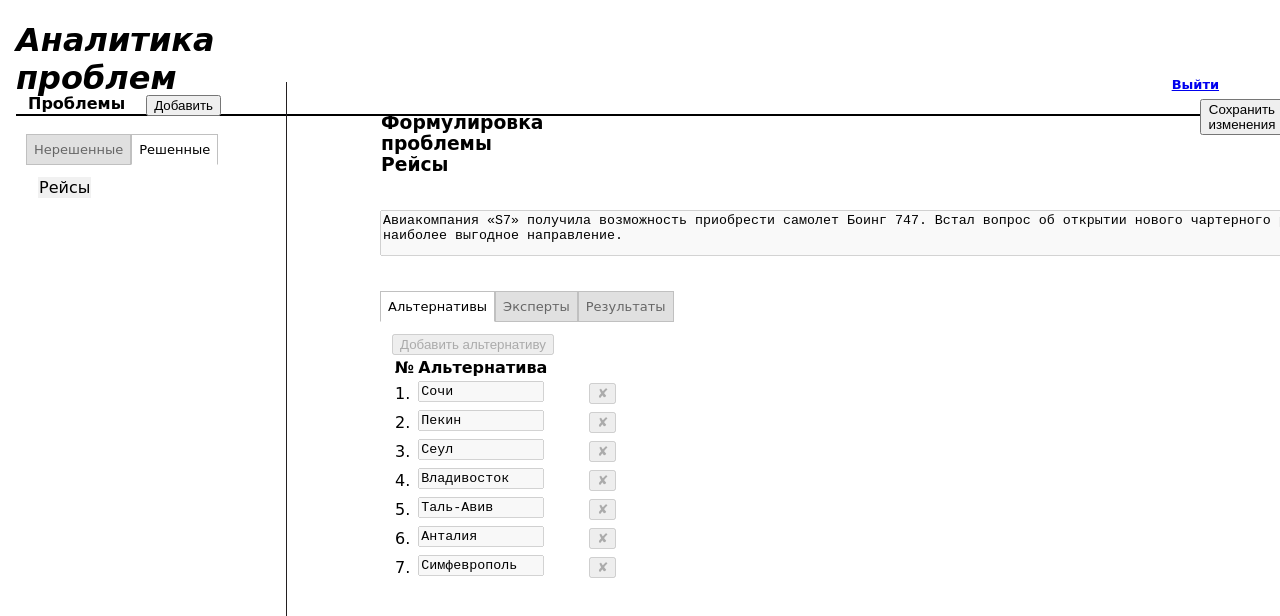
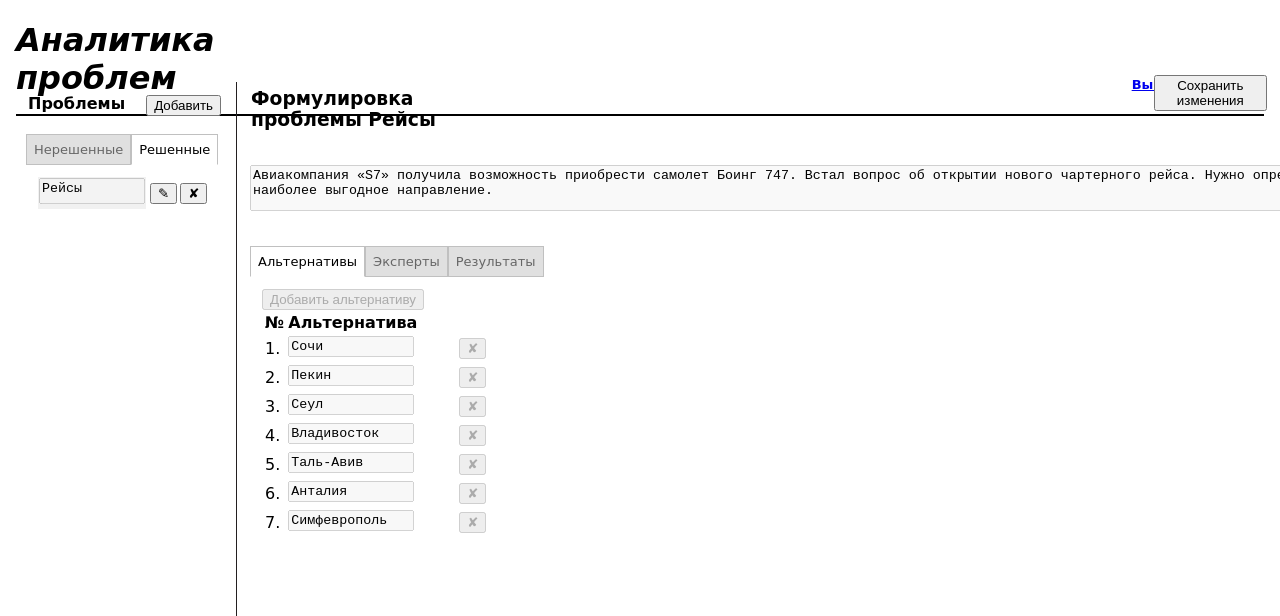
Before and after one commit to toqich/SA, a React (Create React App) app: page / in a window 1280 px wide. Both pictures are taken after a click on the label "Решенные". Shown: the top 616 px of the page. Built offline with nearby package versions, Linux system fonts and the light colour scheme.

Commit message:
аналитик итог

```diff
--- a/src/App.css
+++ b/src/App.css
@@ -10,7 +10,6 @@
 .tabs { width: 100%; padding-top: 15px; margin: 0 auto; }
 .tabs>input[type=radio] { display: none; }
 .tabs>div {
-    /*display: none;*/
     padding: 12px;
     /* border: 1px solid #C0C0C0; */
     background: #FFFFFF;
@@ -30,15 +29,6 @@
     border-bottom: 1px solid #FFFFFF;
     background: #FFFFFF;
 }
-/*#tab_1:checked ~ #txt_1,*/
-/*#tab_2:checked ~ #txt_2 { display: block; }*/
-/*#tab_3:checked ~ #txt_3,*/
-/*#tab_4:checked ~ #txt_4,*/
-/*#tab_5:checked ~ #txt_5 { display: block; }*/
-/*#tab_6:checked ~ #txt_6,*/
-/*#tab_7:checked ~ #txt_7 { display: block; }*/
-
-
 .d1{
   position: relative; /* Относительное позиционирование */
   top: 82px; /* Расстояние от верхнего края */
@@ -65,11 +55,6 @@
 .sidebar2, .content2 { position: absolute; }
 .sidebar, .content { overflow: auto; padding: 10px; }
 .sidebar2, .content2 { overflow: auto; padding: 10px; }
-.sidebar3, .content3 {
-  overflow: auto;
-  padding: 10px;
-  position: absolute;
-}
 .header {
  text-align: right;
  padding-right: 10px;
@@ -89,7 +74,7 @@
 }
 .content {
  top: 58px;
- left: 220px;
+ left: 240px;
  bottom: 0; right: 0;
 }
 .sidebar2 {
@@ -114,19 +99,6 @@ height: 16px;
 width: 120px;
 resize: none;
 }
-.sidebar3 {
-  top: 375px;
-  left: 1104px;
-  width: 240px;
-  border-left: 2px solid #231F20;
-  border-top: 2px solid #231F20;
-  /* top: 82px; */
-  bottom: 0;
-  text-align: left;
-}
-.content3 {
- top: 400px;
-}
 
 .shrift{
   font-family: "Comic Sans MS";
--- a/src/App.js
+++ b/src/App.js
@@ -10,7 +10,7 @@ function App() {
     <body className="shrift">
     <div className="">
       <h1 style={{ paddingBottom: "17px", borderBottom: "2px solid" }}><i>Аналитика проблем</i><small
-        style={{ fontSize: "13px", marginLeft: "995px" }}><a href="URL">Выйти</a></small></h1>
+        style={{ fontSize: "13px", marginLeft: "955px" }}><a href="URL">Выйти</a></small></h1>
 
     </div>
     <div className="sidebar">
@@ -46,7 +46,14 @@ function App() {
         <div id="txt_2">
           <tbody>
           <tr>
-            <td bgcolor="#f1f1f1">Рейсы</td>
+            <td bgcolor="#f1f1f1"><textarea className="norm_text" style={{ height: 20, width: 100, resize: "none" }}
+                                            disabled="true">Рейсы</textarea></td>
+            <td>
+              <button style={{ marginLeft: "3px" }}>&#9998;</button>
+            </td>
+            <td>
+              <button style={{ marginLeft: "1px" }}>&#10008;</button>
+            </td>
           </tr>
           </tbody>
         </div>
@@ -257,6 +264,7 @@ function App() {
             </tr>
             </tbody>
           </table>
+          <button  disabled="true">Проблема отмечена как решенная</button>
         </div>
         }
       </div>
--- a/src/index.js
+++ b/src/index.js
@@ -2,7 +2,7 @@ import React from 'react';
 import ReactDOM from 'react-dom';
 //import './index.css';
 import App from './App';
-import Expert from './Expert'
+// import Expert from './Expert'
 import reportWebVitals from './reportWebVitals';
 
 ReactDOM.render(
```
Also changed, not shown: 1 other file (tests, documents, lock files or other folders).
